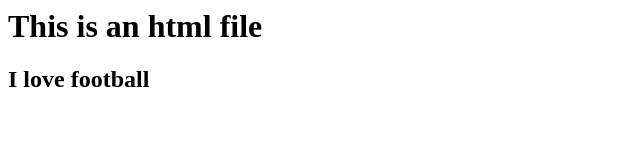
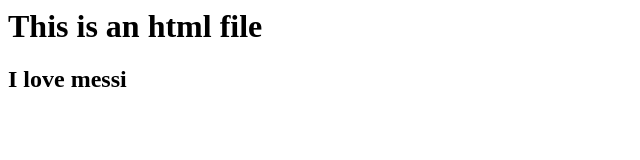
Before and after one commit to mati7122/test_git, a plain HTML site: page index.html in a window 1280 px wide. Shown: the full height of the page, 0-640 px from the left. Drawn offline with Linux system fonts and the light colour scheme.

Commit message:
index.html modified again

```diff
--- a/index.html
+++ b/index.html
@@ -4,7 +4,7 @@
 
 <body>
     <h1>This is an html file</h1>
-    <h2>I love football</h2>
+    <h2>I love messi</h2>
 </body>
 
 </html>
```
